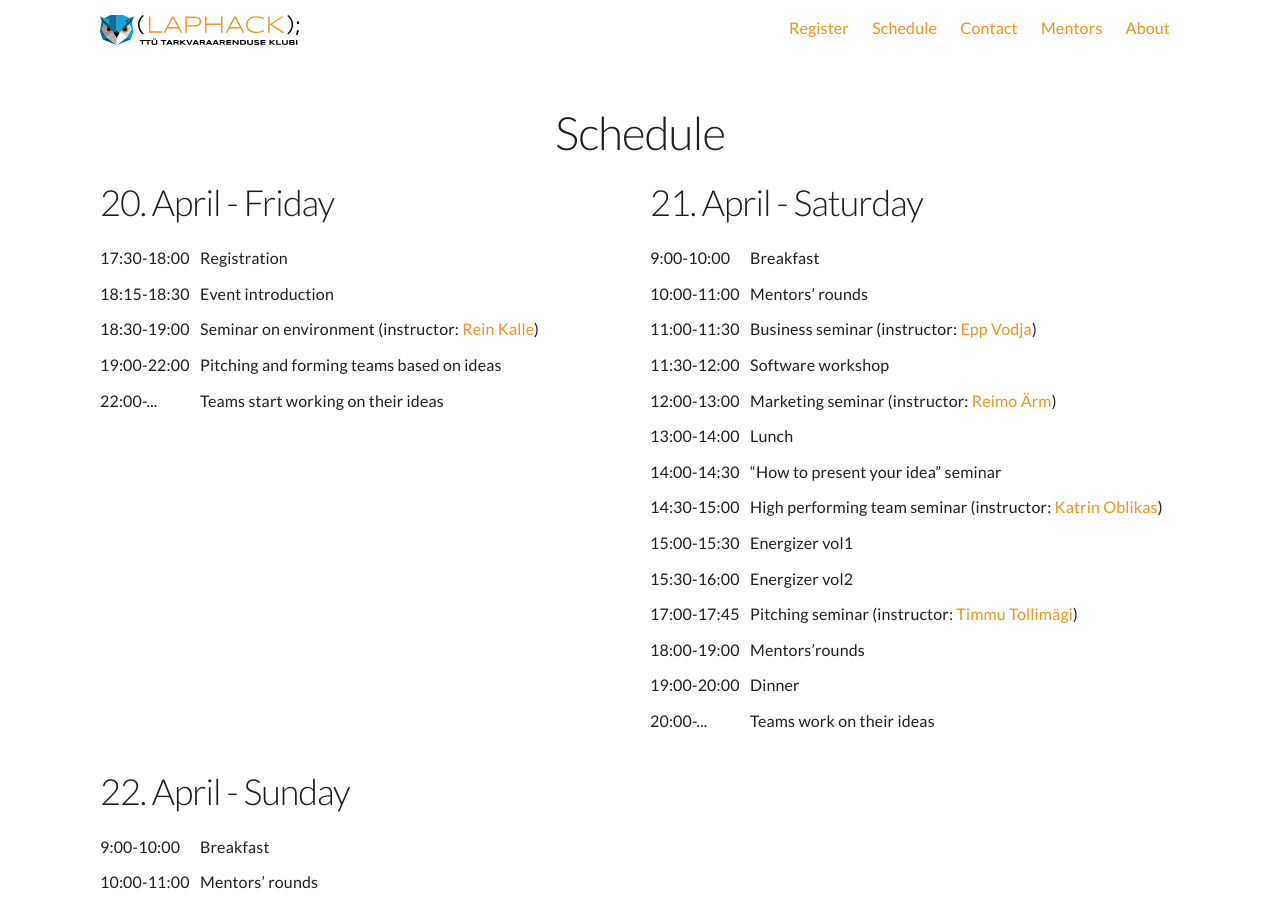
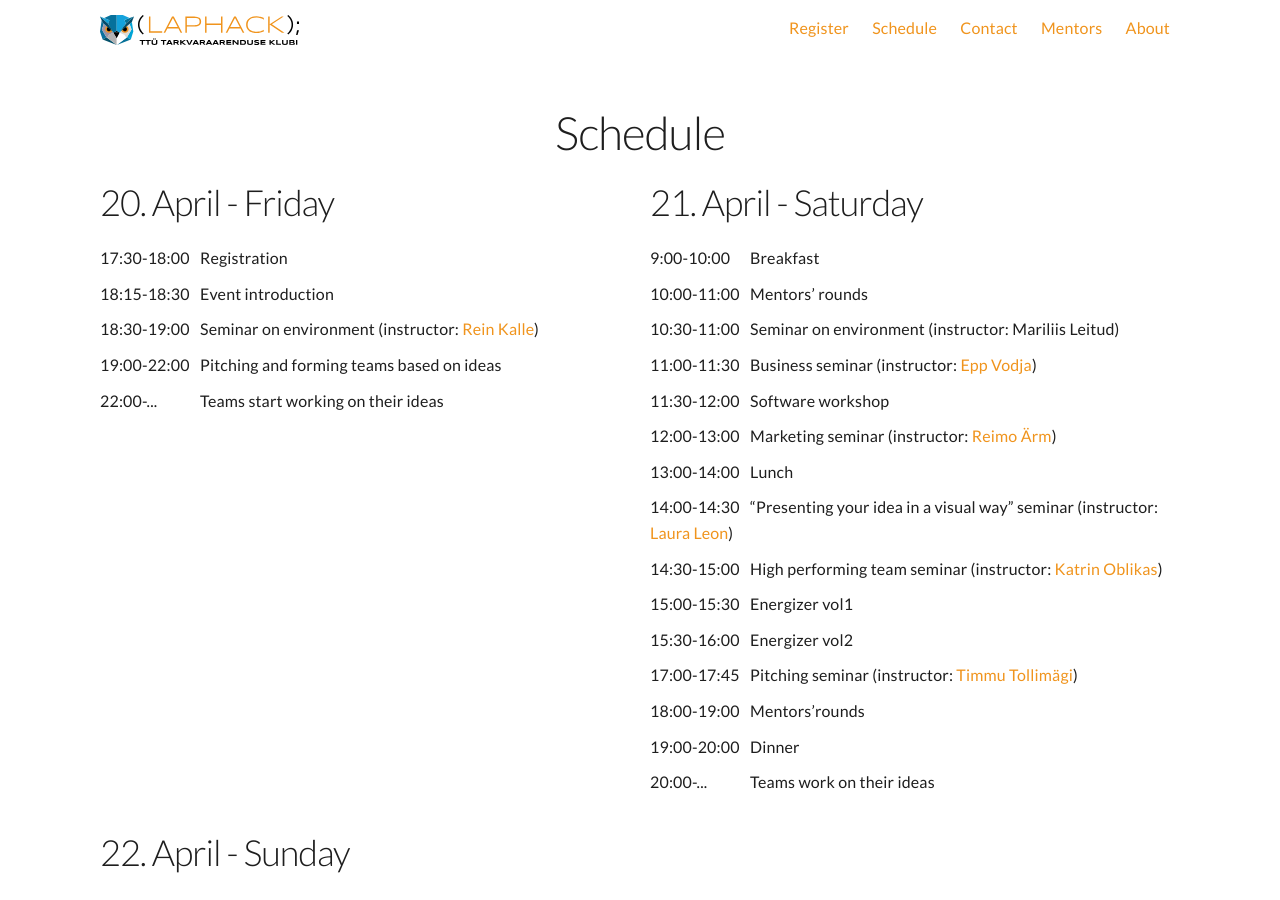
Before and after one commit to Lapikud/laphack.eu, a Jekyll site: the page built from schedule.html, in a window 1280 px wide and 900 px high. Built offline with Jekyll 4.4.1, drawn with Linux system fonts in a browser that asks for light colours; nearby versions of some CDN libraries.

Commit message:
Update schedule

```diff
--- a/schedule.html
+++ b/schedule.html
@@ -22,12 +22,13 @@ layout: default
             <dl>
                 <dt>9:00-10:00</dt><dd>Breakfast</dd>
                 <dt>10:00-11:00</dt><dd>Mentors’ rounds</dd>
+                <dt>10:30-11:00</dt><dd>Seminar on environment (instructor: Mariliis Leitud)</dd>
                 <dt>11:00-11:30</dt><dd>Business seminar (instructor: <a href="/mentors#epp_vodja">Epp Vodja</a>)</dd>
                 <dt>11:30-12:00</dt><dd>Software workshop</dd>
                 <dt>12:00-13:00</dt><dd>Marketing seminar (instructor: <a href="/mentors#reimo_arm">Reimo Ärm</a>)</dd>
 
                 <dt>13:00-14:00</dt><dd>Lunch</dd>
-                <dt>14:00-14:30</dt><dd>“How to present your idea” seminar</dd>
+                <dt>14:00-14:30</dt><dd>“Presenting your idea in a visual way” seminar (instructor: <a href="/mentors#laura_leon">Laura Leon</a>)</dd>
                 <dt>14:30-15:00</dt><dd>High performing team seminar (instructor: <a href="/mentors#katrin_oblikas">Katrin Oblikas</a>)</dd>
                 <dt>15:00-15:30</dt><dd>Energizer vol1</dd>
                 <dt>15:30-16:00</dt><dd>Energizer vol2</dd>
```
